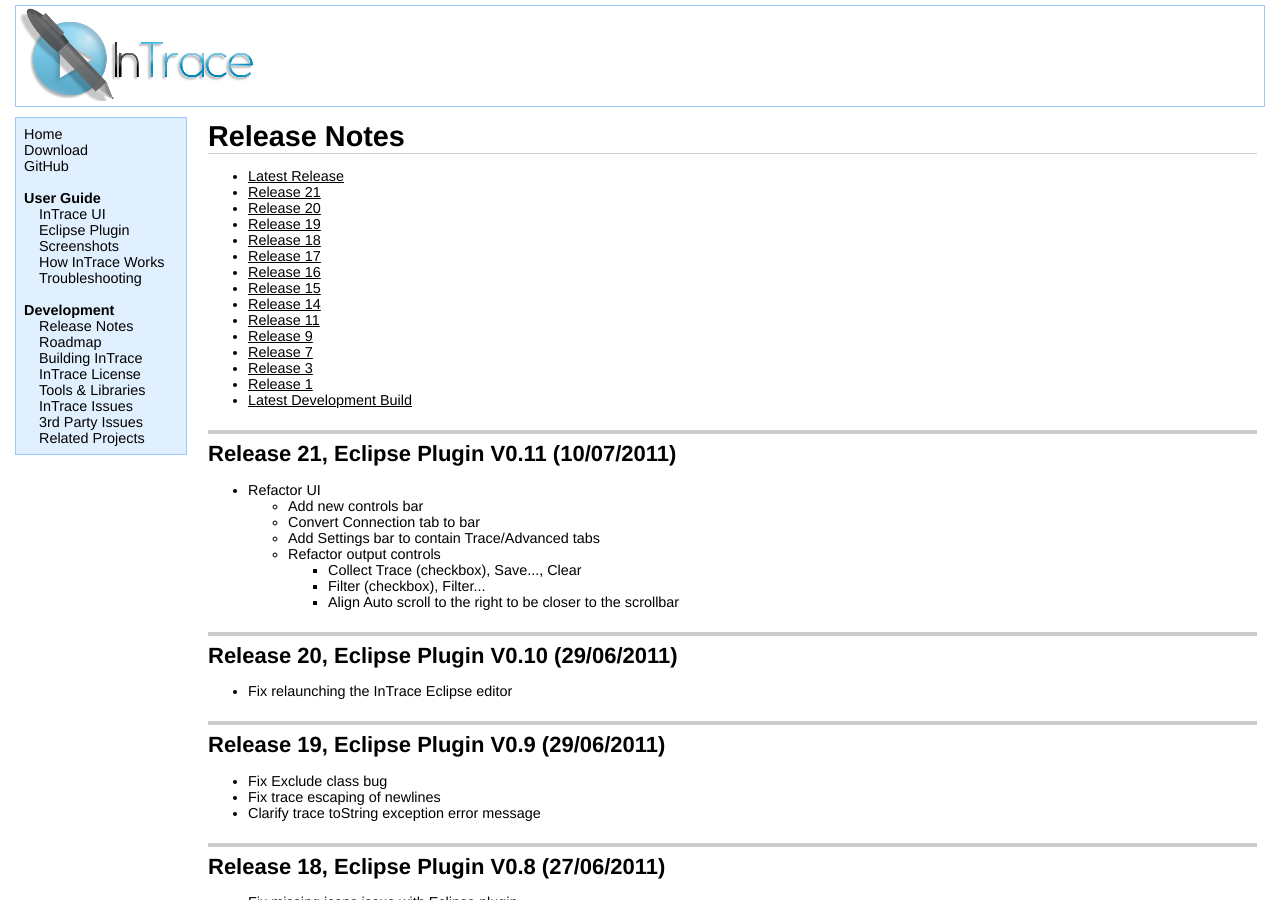
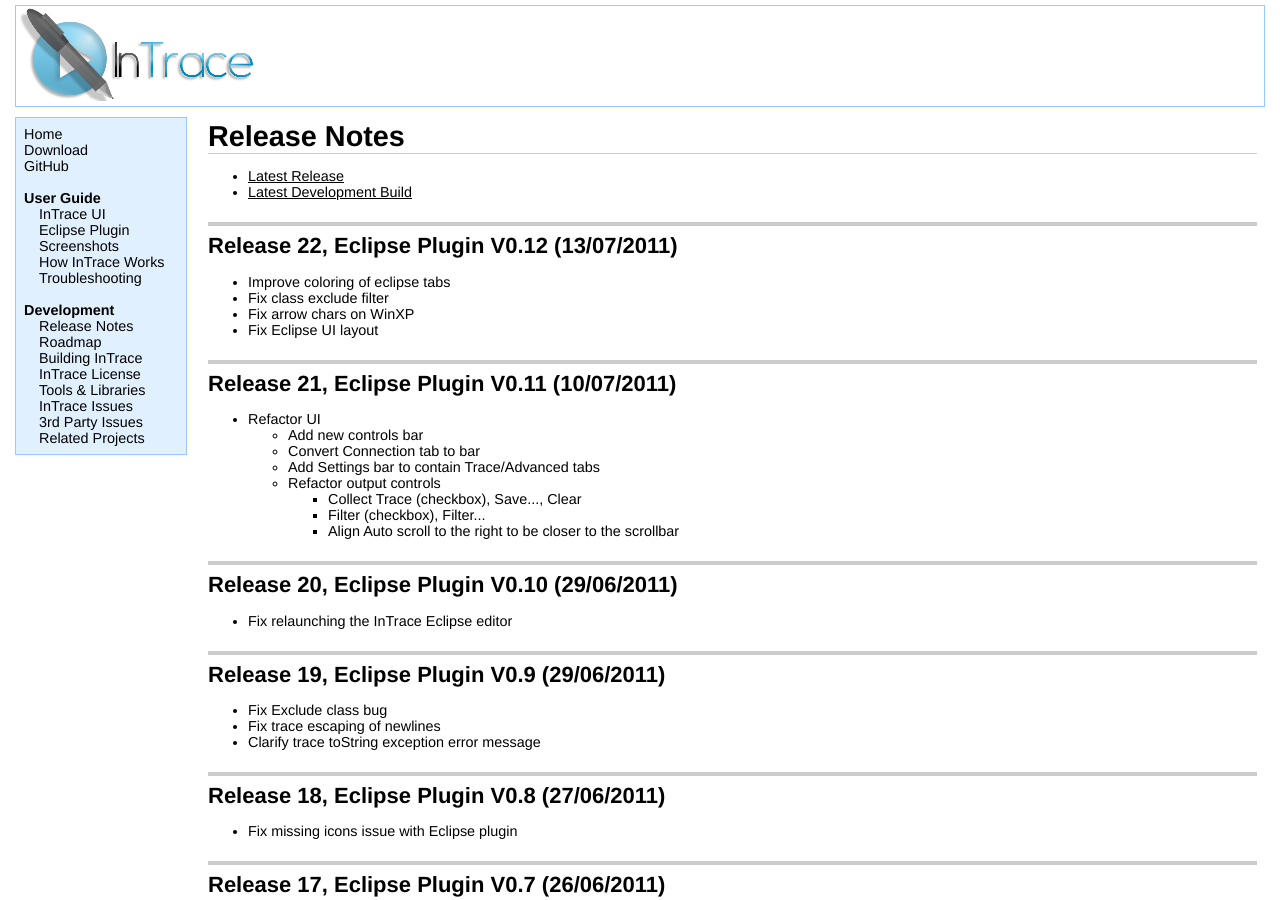
Before and after one commit to mchr3k/org.intrace, a Jekyll site: the page built from releasenotes.html, in a window 1280 px wide and 900 px high. Built offline with Jekyll 4.4.1, drawn with Linux system fonts in a browser that asks for light colours; some of the changed text lies outside the part shown.

Commit message:
Add release 22 notes

```diff
--- a/releasenotes.html
+++ b/releasenotes.html
@@ -6,20 +6,15 @@ title: InTrace - Release Notes
 
 <ul>
 <li><a href="http://github.com/mchr3k/org.intrace/tree/master/binaries/jars/latest_release/">Latest Release</a></li>
-	<li><a href="http://github.com/mchr3k/org.intrace/tree/master/binaries/jars/release_21/">Release 21</a></li>
-	<li><a href="http://github.com/mchr3k/org.intrace/tree/master/binaries/jars/release_20/">Release 20</a></li>
-	<li><a href="http://github.com/mchr3k/org.intrace/tree/master/binaries/jars/release_19/">Release 19</a></li>
-	<li><a href="http://github.com/mchr3k/org.intrace/tree/master/binaries/jars/release_18/">Release 18</a></li>
-	<li><a href="http://github.com/mchr3k/org.intrace/tree/master/binaries/jars/release_17/">Release 17</a></li>
-	<li><a href="http://github.com/mchr3k/org.intrace/tree/master/binaries/jars/release_16/">Release 16</a></li>
-	<li><a href="http://github.com/mchr3k/org.intrace/tree/master/binaries/jars/release_15/">Release 15</a></li>
-	<li><a href="http://github.com/mchr3k/org.intrace/tree/master/binaries/jars/release_14/">Release 14</a></li>
-	<li><a href="http://github.com/mchr3k/org.intrace/tree/master/binaries/jars/release_11/">Release 11</a></li>
-	<li><a href="http://github.com/mchr3k/org.intrace/tree/master/binaries/jars/release_9/">Release 9</a></li>
-	<li><a href="http://github.com/mchr3k/org.intrace/tree/master/binaries/jars/release_7/">Release 7</a></li>
-	<li><a href="http://github.com/mchr3k/org.intrace/tree/master/binaries/jars/release_3/">Release 3</a></li>
-	<li><a href="http://github.com/mchr3k/org.intrace/tree/master/binaries/jars/release_1/">Release 1</a></li>
-	<li><a href="http://github.com/mchr3k/org.intrace/tree/master/binaries/jars/latest_development/">Latest Development Build</a></li>
+<li><a href="http://github.com/mchr3k/org.intrace/tree/master/binaries/jars/latest_development/">Latest Development Build</a></li>
+</ul>
+
+<h2>Release 22, Eclipse Plugin V0.12 (13/07/2011)</h2>
+<ul>
+<li>Improve coloring of eclipse tabs
+<li>Fix class exclude filter
+<li>Fix arrow chars on WinXP
+<li>Fix Eclipse UI layout
 </ul>
 
 <h2>Release 21, Eclipse Plugin V0.11 (10/07/2011)</h2>
@@ -238,3 +233,21 @@ title: InTrace - Release Notes
 	</ul>
 </li>
 </ul>
+
+<ul>
+<li><a href="http://github.com/mchr3k/org.intrace/tree/master/binaries/jars/latest_release/">Latest Release</a></li>
+	<li><a href="http://github.com/mchr3k/org.intrace/tree/master/binaries/jars/release_21/">Release 21</a></li>
+	<li><a href="http://github.com/mchr3k/org.intrace/tree/master/binaries/jars/release_20/">Release 20</a></li>
+	<li><a href="http://github.com/mchr3k/org.intrace/tree/master/binaries/jars/release_19/">Release 19</a></li>
+	<li><a href="http://github.com/mchr3k/org.intrace/tree/master/binaries/jars/release_18/">Release 18</a></li>
+	<li><a href="http://github.com/mchr3k/org.intrace/tree/master/binaries/jars/release_17/">Release 17</a></li>
+	<li><a href="http://github.com/mchr3k/org.intrace/tree/master/binaries/jars/release_16/">Release 16</a></li>
+	<li><a href="http://github.com/mchr3k/org.intrace/tree/master/binaries/jars/release_15/">Release 15</a></li>
+	<li><a href="http://github.com/mchr3k/org.intrace/tree/master/binaries/jars/release_14/">Release 14</a></li>
+	<li><a href="http://github.com/mchr3k/org.intrace/tree/master/binaries/jars/release_11/">Release 11</a></li>
+	<li><a href="http://github.com/mchr3k/org.intrace/tree/master/binaries/jars/release_9/">Release 9</a></li>
+	<li><a href="http://github.com/mchr3k/org.intrace/tree/master/binaries/jars/release_7/">Release 7</a></li>
+	<li><a href="http://github.com/mchr3k/org.intrace/tree/master/binaries/jars/release_3/">Release 3</a></li>
+	<li><a href="http://github.com/mchr3k/org.intrace/tree/master/binaries/jars/release_1/">Release 1</a></li>
+	<li><a href="http://github.com/mchr3k/org.intrace/tree/master/binaries/jars/latest_development/">Latest Development Build</a></li>
+</ul>
```
